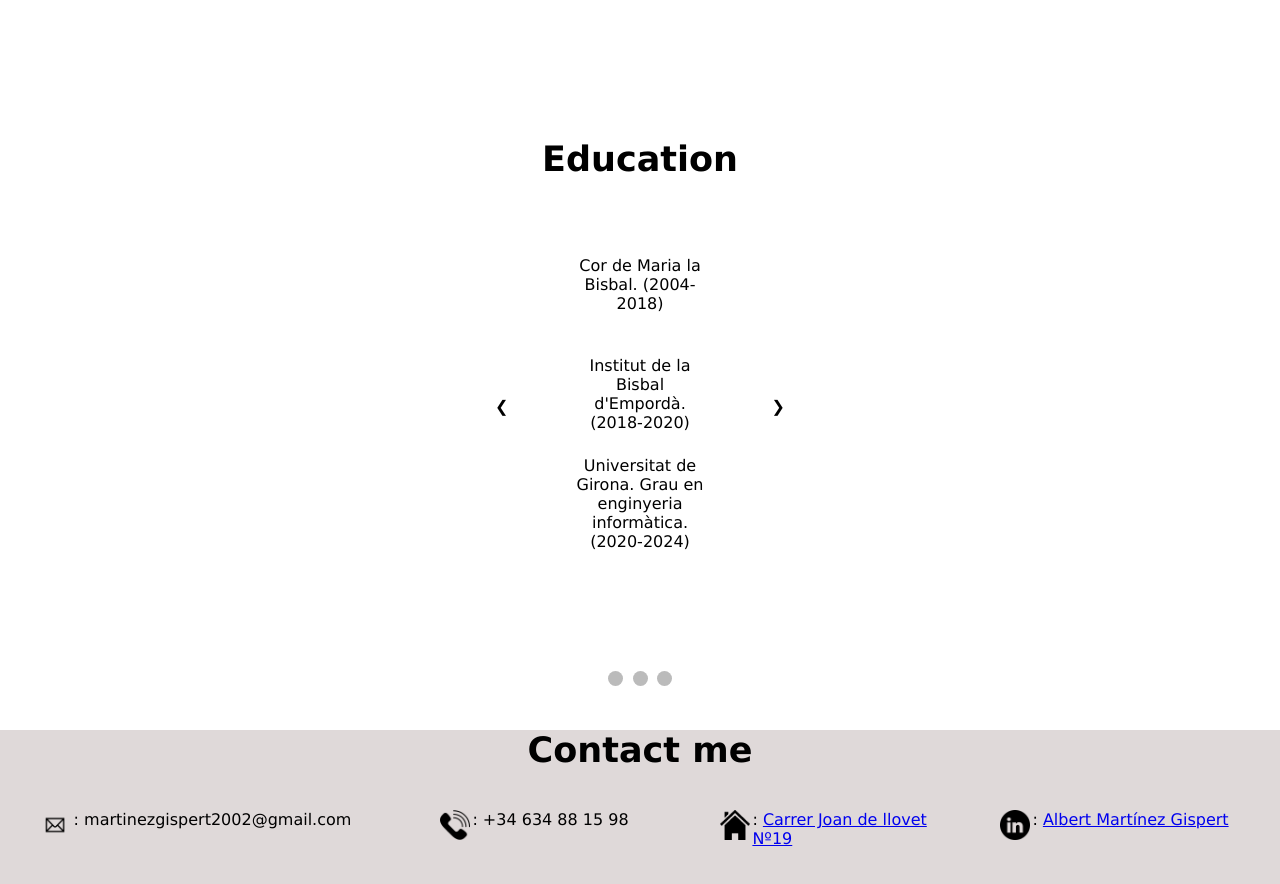
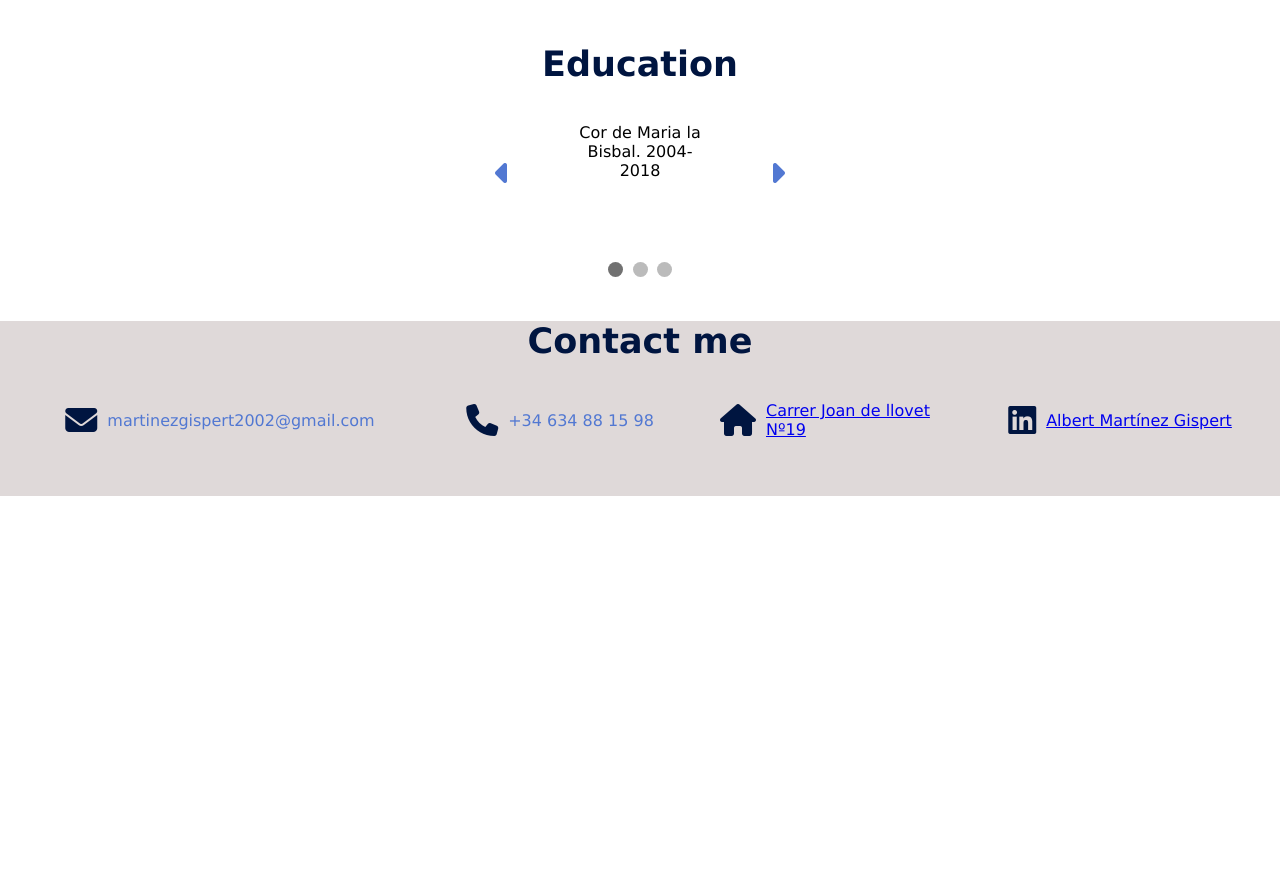
Before and after one commit to albertmagi/albertmagi.github.io, a plain HTML site: page index.html in a window 1280 px wide. Shown: the part 1836-2720 px from the top of the page. After the commit the page ends 2332 px from the top, so only its background shows below. Drawn offline with Linux system fonts and the light colour scheme.

Commit message:
Update index.html
retocant una mica el index

```diff
--- a/index.html
+++ b/index.html
@@ -1,12 +1,13 @@
 <!DOCTYPE html>
 <html>
+    <script src="https://kit.fontawesome.com/f8396e07fb.js" crossorigin="anonymous"></script>
     <head>
         <title>CV Albert Martinez Gispert</title>
         <link rel="stylesheet" href="CVstyle.css">
     </head>
-    <body>
+    <body class="blauClar">
         <header>
-            <menu class="menu">
+            <menu class="menu fonsBlauFosc">
                 <li><a href="#top">Home</a></li>
                 <li><a href="#me">Who I am?</a></li>
                 <li><a href="#work">Work experience</a></li>
@@ -15,8 +16,8 @@
                 <li><a href="#education">Education</a></li>
                 <li><a href="#contact">Contact</a></li>
             </menu>
-           <section id = "title" class="title">
-                <h1>Albert Martinez Gispert</h1>
+           <section id = "title" class="title fonsBlauClar">
+                <h1 class="blau">Albert Martinez Gispert</h1>
                 <h3>Computer science student</h3>
                 <a><img src="photos/jo2.jpg"></a>
                 <b><img src="photos/programming.jpg"></b>
@@ -28,19 +29,16 @@
         <br>
         <div class="mainContent">
 
-            <div class="separation1"></div>
-            <br>
-
             <div class="group1">
                 <section class="me" id="me">
-                    <h2>Who I am?</h2>
+                    <h2 class="blauFosc">Who I am?</h2>
                     <br>
                     <div class="whoiam">
-                        <a id="myText">
+                        <a class="blauClar" id="myText">
                             <br>
-                            I'm Albert Martínez Gispert, a Senior software and web developer with strong aspirations. I have 20 years old and I live in Monells, Catalunya, Spain.
-                            I like a lot the technology and cars. On my free-time I love watching movies, take a walk with my dog, learn more about new technologies,
-                            play video games or simply go for a ride with my car.
+                            I'm Albert Martínez Gispert, a Junior software and web developer with strong aspirations. I have 22 years old and I live in Monells, Catalunya, Spain.
+                            I like technology and cars. On my free-time I love watching movies, take a walk with my dog, learn more about new innovations in the tech world,
+                            play video games and hiking.
                         </a>
                         <br>
                         <br>
@@ -49,29 +47,20 @@
                 </section>
 
                 <section id="work" class="work">
-                    <h2>Working experience</h2>
+                    <h2 class="blauFosc">Working experience</h2>
                     <br>
                     <br>
                     <br>
                     <div class="workList">
-                        <li>Junior devOps engineer - Apple(2013-2015)</li>
+                        <li>Software engineer intern - InformatiK (2023-2024)</li>
                         <br>
-                        <li>Junior software developer - Facebook(2015-2017)</li>
-                        <br>
-                        <li>Mid-level software developer - Google(2017-2020)</li>
-                        <br>
-                        <li>Senior developer - Amazon(Current)</li>
                     </div>
                 </section>
             </div>
 
-            <div class="separation2"></div>
-            <br>
-            <br>
-
             <div class="group2">
                 <section class="skills" id="skills">
-                    <h2>Skills</h2>
+                    <h2 class="blauFosc">Skills</h2>
                     <br>
                     <br>
                         <div class="division">
@@ -103,7 +92,7 @@
                 </section>
 
                 <section class="languages" id="languages">
-                    <h2>Languages</h2>
+                    <h2 class="blauFosc">Languages</h2>
                     <br>
                     <div class="catala">
                         <h3>Català:</h3>
@@ -115,71 +104,60 @@
                     </div>
                     <div class="english">
                         <h3>English:</h3>
-                        <a> Medium-High level(B2)</a>
+                        <a> Medium-High level (B2)</a>
                     </div>
                 </section>
             </div>
 
-            <div class="separation3"></div>
-            <br>
-            <br>
-
-            <section class="education" id="education">
-                <h2>Education</h2>
+            <div class="education" id="education">
+                <h2 class="blauFosc">Education</h2>
                 <br>
-                <br>
-                <br>
-                <div class="slideContainer" style="text-align: center";>
-                    <a class="prev" onclick="nextSlide(-1)">&#10094;</a>
+                <div class="slideContainer">
+                    <a class="prev" onclick="nextSlide(-1)"><i class="fa-solid fa-caret-left fa-2x"></i></a>
                     <div class="slides">
                         <div class="edu">
-                            <a>Cor de Maria la Bisbal. (2004-2018)</a>
+                            <a>Cor de Maria la Bisbal. 2004-2018</a>
                         </div>
-                        <div class="edu">
-                            <a>Institut de la Bisbal d'Empordà. (2018-2020)</a>
+                        <div class="edu" style="display: none;">
+                            <a>Institut la Bisbal d'Empordà. Batxillerat tecnològic. 2018-2020</a>
                         </div>
-                        <div class="edu">
-                            <a>Universitat de Girona. Grau en enginyeria informàtica. (2020-2024)</a>
+                        <div class="edu" style="display: none;">
+                            <a>Universitat de Girona. Grau en enginyeria informàtica. 2020-2025</a>
                         </div>
                     </div>
-                    <a class="next" onclick="nextSlide(1)">&#10095;</a>
+                    <a class="next" onclick="nextSlide(1)"><i class="fa-solid fa-caret-right fa-2x"></i></a>
                 </div>
 
                 <br>
-                <br>
-                <br>
-                <br>
-                <br>
 
-                <div>
-                    <span class="dot" onclick="currentSlide(1)"></span>
+                <div style="text-align:center">
+                    <span class="dot active" onclick="currentSlide(1)"></span>
                     <span class="dot" onclick="currentSlide(2)"></span>
                     <span class="dot" onclick="currentSlide(3)"></span>
                 </div>
                 <script src="script.js" type="text/javascript">
                     showSlides(1);
                 </script>
-            </section>
+            </div>
 
-            <div class="separation4"></div>
             <section class="contact" id="contact">
-                <h2>Contact me</h2>
+                <h2 class="blauFosc">Contact me</h2>
                 <div class="contactInfo">
-                    <div class="gmail">
-                        <img src="photos/gmail.png">
-                        <li>: martinezgispert2002@gmail.com</li>
+                    <div class="gmail itemsAligned">
+                        <i class="fa-solid fa-envelope fa-2x blauFosc"></i>
+                        <li> martinezgispert2002@gmail.com</li>
                     </div>
-                    <div class="phoneNumber">
-                        <img src="photos/telf.png">
-                        <li>: +34 634 88 15 98</li>
+                    <div class="phoneNumber itemsAligned">
+                        <i class="fa-solid fa-phone fa-2x blauFosc"></i>
+                        <li> +34 634 88 15 98</li>
                     </div>
-                    <div class="adress">
-                        <img src="photos/house.png">
-                        <li>: <a href="https://www.google.es/maps/place/Carrer+Joan+de+Llovet,+19,+17121+Monells,+Girona/@41.9771243,2.9969142,17z/data=!3m1!4b1!4m5!3m4!1s0x12bafbeb1e7c9459:0x57ab4dc10f50812e!8m2!3d41.9771243!4d2.9991029?hl=es">Carrer Joan de llovet Nº19</a></li>
+                    <div class="adress itemsAligned">
+                        <i class="fa-solid fa-house fa-2x blauFosc"></i>
+                        <li> <a href="https://www.google.es/maps/place/Carrer+Joan+de+Llovet,+19,+17121+Monells,+Girona/@41.9771243,2.9969142,17z/data=!3m1!4b1!4m5!3m4!1s0x12bafbeb1e7c9459:0x57ab4dc10f50812e!8m2!3d41.9771243!4d2.9991029?hl=es">Carrer Joan de llovet Nº19</a></li>
                     </div>
-                    <div class="linkedin">
-                        <img src="photos/linkedin.png">
-                        <li>: <a href="https://es.linkedin.com/in/albert-mart%C3%ADnez-gispert-753496249?original_referer=https%3A%2F%2Fwww.google.com%2F">Albert Martínez Gispert</a></li>
+                    <div class="linkedin itemsAligned">
+                        <i class="fa-brands fa-linkedin fa-2x blauFosc"></i>
+                        <li> <a href="https://es.linkedin.com/in/albert-mart%C3%ADnez-gispert-753496249?original_referer=https%3A%2F%2Fwww.google.com%2F">Albert Martínez Gispert</a></li>
                     </div>
                 </div>
             </section>
```
